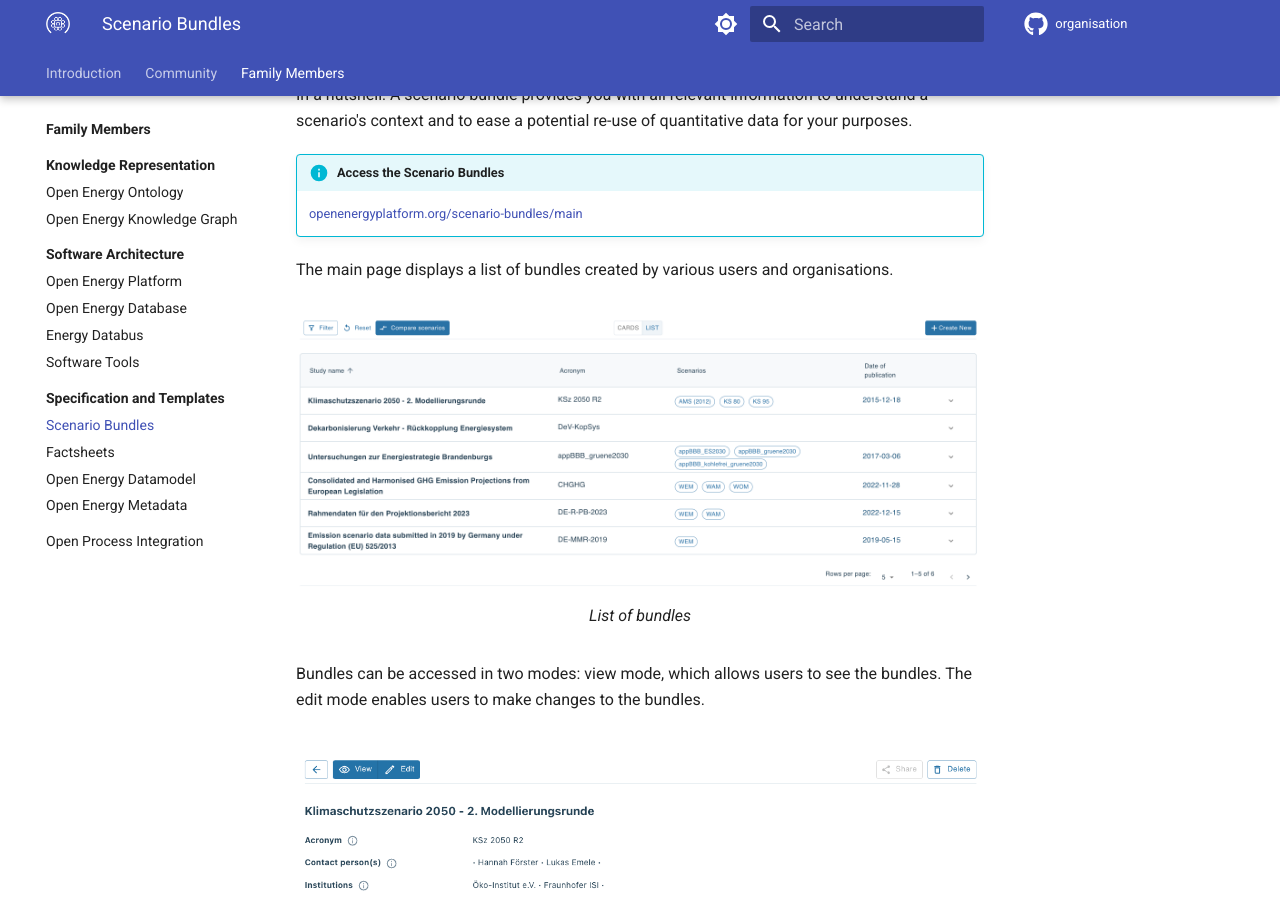
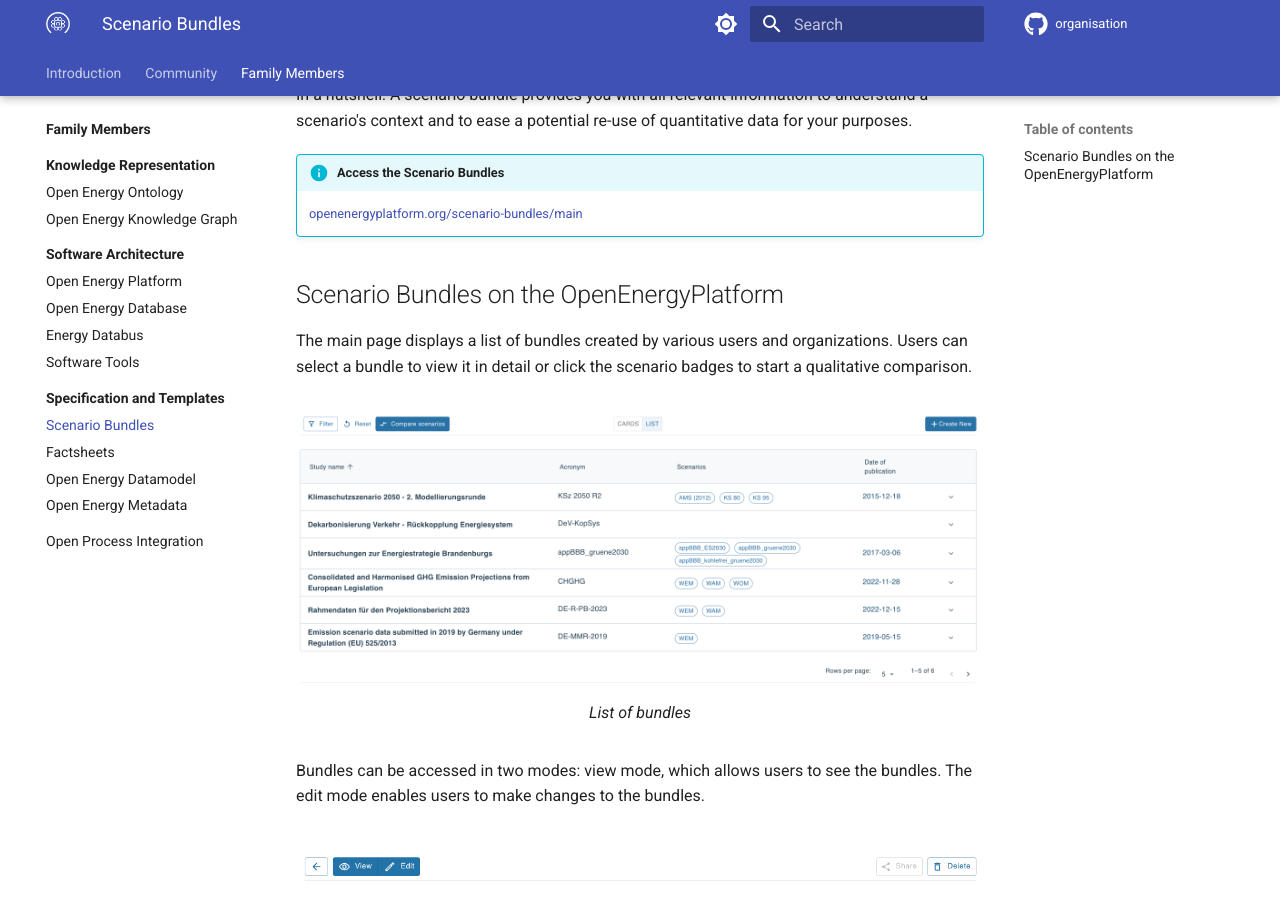
Before and after one commit to OpenEnergyPlatform/organisation, an MkDocs documentation site: the page built from compendium/family_members/templates-and-specification/scenario-bundles.md, in a window 1280 px wide and 900 px high, scrolled down 582 px. Built offline with MkDocs 1.6.1 and Material for MkDocs 9.7.7, drawn with Linux system fonts in a browser that asks for light colours; comment, search, counter and statistics services are not loaded; some of the changed text lies outside the part shown.

Commit message:
adjust text to be more descriptive

```diff
--- a/compendium/family_members/templates-and-specification/scenario-bundles.md
+++ b/compendium/family_members/templates-and-specification/scenario-bundles.md
@@ -17,7 +17,10 @@
 !!! info "Access the Scenario Bundles"
     [openenergyplatform.org/scenario-bundles/main](https://openenergy-platform.org/scenario-bundles/main)
 
-The main page displays a list of bundles created by various users and organisations.
+## Scenario Bundles on the OpenEnergyPlatform
+
+The main page displays a list of bundles created by various users and organizations. Users can select a bundle to view it in detail or click the scenario badges to start a qualitative comparison.
+
 <figure markdown>
   ![Image title](../../img/Bundles_main_page.png)
   <figcaption>List of bundles</figcaption>
@@ -35,7 +38,8 @@
   <figcaption>Edit a bundle and add scenarios</figcaption>
 </figure>
 
-Users can choose scenarios from different bundles for comparison.
+The comparison show scenarios from different bundles next to each other and displays similarities and differences for comparison.
+
 <figure markdown>
   ![Image title](../../img/Bundles_Qualititative_Comparison.png)
   <figcaption>An example of a qualititative comparison between bundles</figcaption>
```
